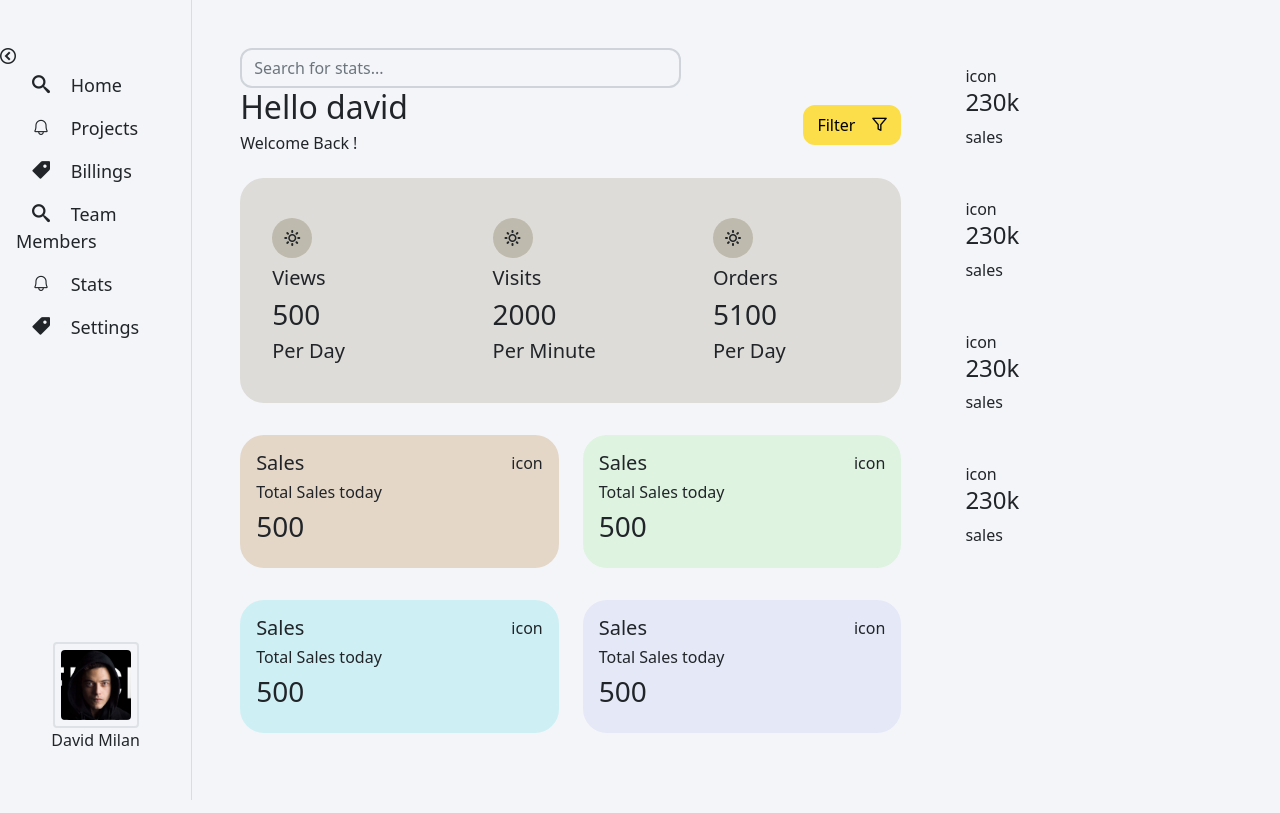
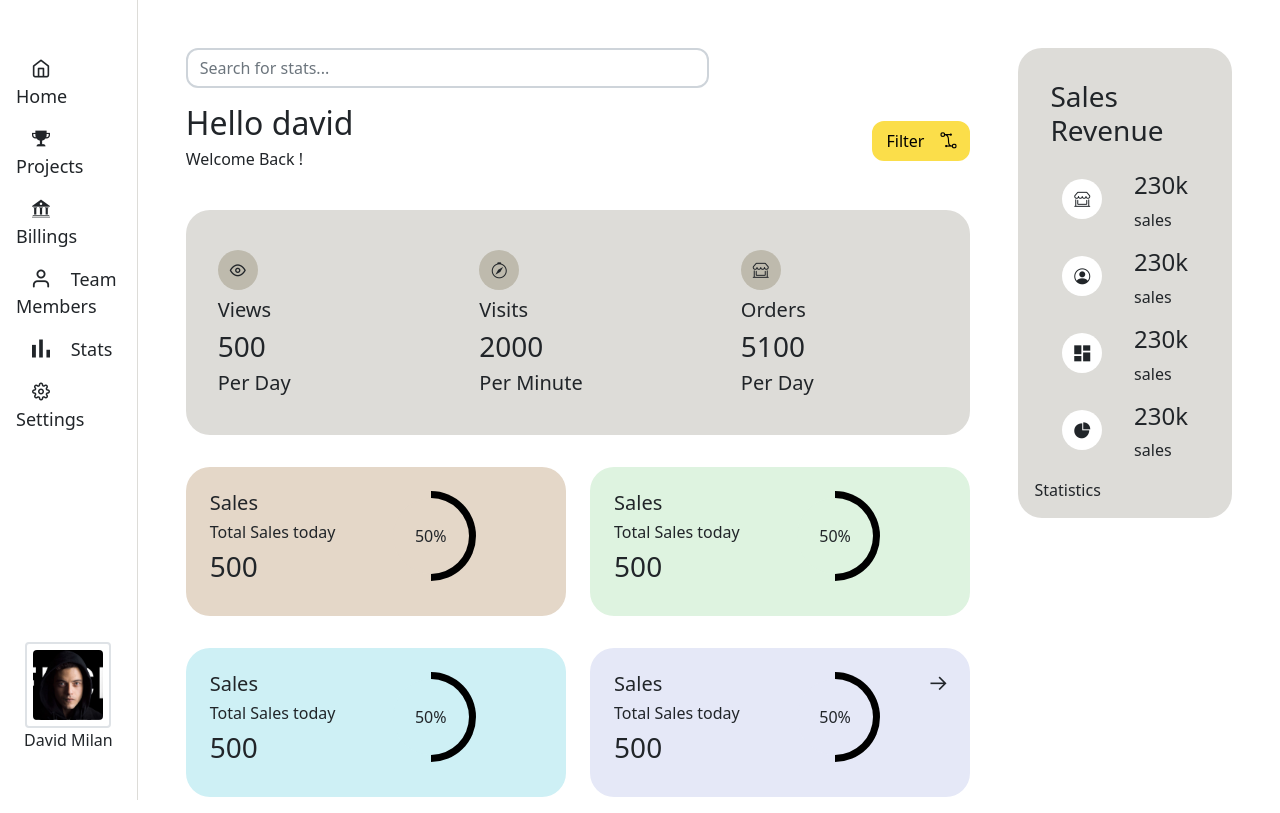
Before and after one commit to omkhambhata24/CSS, a website: page Dashboard-Bootstrap/index.html in a window 1280 px wide. Drawn offline with Linux system fonts and the light colour scheme.

Commit message:
fix: Icons and styling of Dashboard

```diff
--- a/Dashboard-Bootstrap/assets/scss/base/_colors.scss
+++ b/Dashboard-Bootstrap/assets/scss/base/_colors.scss
@@ -12,7 +12,7 @@ $gray: #dddcd8;
 $dark-gray: #bebaad;
 
 // Additional Shades of gray color
-$light: #f4f5f9;
+$light: #ffffff;
 $extra-light: #fcfcfc;
 $green: #def3e0;
 $skin: #e4d7c8;
@@ -44,3 +44,9 @@ $theme-colors: (
     background-color: $val;
   }
 }
+
+@each $key, $val in $theme-colors {
+  .icon-#{$key} {
+    color: $val;
+  }
+}
--- a/Dashboard-Bootstrap/assets/scss/component/_cards.scss
+++ b/Dashboard-Bootstrap/assets/scss/component/_cards.scss
@@ -20,3 +20,29 @@
     border-radius: 50%;
     background-color: $dark-gray;
 }
+
+.pie-chart{
+    height: 90px;
+    width: 90px;
+    border-radius: 50%;
+    background: conic-gradient(black 50%, transparent 50% 100%);
+    overflow:hidden;
+}
+
+.inner-circle{
+    height:85%;
+    width:85%;
+    border-radius: 50%;
+}
+
+.sales-wrapper {
+    border-radius: $card-border-radius;
+    background-color: $gray;
+}
+
+.sales-icon{
+    height: 40px;
+    width: 40px;
+    border-radius: 50%;
+    background-color: $light;
+}
--- a/Dashboard-Bootstrap/index.html
+++ b/Dashboard-Bootstrap/index.html
@@ -29,27 +29,27 @@
             <nav class="d-flex flex-column flex-grow-1">
                 <ul class="list-group">
                     <li class="list-group-item">
-                        <span class="px-3 icon-search"></span>
+                        <span class="px-3 icon-home"></span>
                         <span>Home</span>
                     </li>
                     <li class="list-group-item">
-                        <span class="px-3 icon-bell"></span>
+                        <span class="px-3 icon-trophy"></span>
                         <span>Projects</span>
                     </li>
                     <li class="list-group-item">
-                        <span class="px-3 icon-tag"></span>
+                        <span class="px-3 icon-bank"></span>
                         <span>Billings</span>
                     </li>
                     <li class="list-group-item">
-                        <span class="px-3 icon-search"></span>
+                        <span class="px-3 icon-user"></span>
                         <span>Team Members</span>
                     </li>
                     <li class="list-group-item">
-                        <span class="px-3 icon-bell"></span>
+                        <span class="px-3 icon-bar-chart"></span>
                         <span>Stats</span>
                     </li>
                     <li class="list-group-item">
-                        <span class="px-3 icon-tag"></span>
+                        <span class="px-3 icon-settings"></span>
                         <span>Settings</span>
                     </li>
                 </ul>
@@ -70,18 +70,18 @@
 
 
         <div class="main-content flex-grow-1 row gx-0 p-5">
-            <div class="col-8">
+            <div class="col-9">
                 <div class="flex-nowrap col-8">
                     <input type="text" class="form-control" placeholder="Search for stats..." aria-label="Username"
                         aria-describedby="addon-wrapping">
                 </div>
-                <div class="d-flex justify-content-between align-items-center">
+                <div class="d-flex justify-content-between align-items-center py-3">
                     <div class="details">
                         <h2>Hello david</h2>
                         <h6>Welcome Back !</h6>
                     </div>
                     <div class="d-flex justify-content-end header-button text-center">
-                        <button type="submit" class="btn btn-secondary">Filter<i class="ps-3 icon-filter"></i></button>
+                        <button type="submit" class="btn btn-secondary">Filter<i class="ps-3 icon-filters"></i></button>
                     </div>
                 </div>
 
@@ -91,7 +91,7 @@
                         <div class="card p-3">
                             <div class="card-body">
                                 <div class="inner-card d-flex justify-content-center align-items-center my-2">
-                                    <span class="icon-sun"></span>
+                                    <span class="icon-eye"></span>
                                 </div>
                                 <h5 class="card-title">Views</h5>
                                 <h3 class="counter">500</h3>
@@ -103,7 +103,7 @@
                         <div class="card p-3">
                             <div class="card-body">
                                 <div class="inner-card d-flex justify-content-center align-items-center my-2">
-                                    <span class="icon-sun"></span>
+                                    <span class="icon-compass"></span>
                                 </div>
                                 <h5 class="card-title">Visits</h5>
                                 <h3 class="counter">2000</h3>
@@ -115,7 +115,7 @@
                         <div class="card p-3">
                             <div class="card-body">
                                 <div class="inner-card d-flex justify-content-center align-items-center my-2">
-                                    <span class="icon-sun"></span>
+                                    <span class="icon-shop-window"></span>
                                 </div>
                                 <h5 class="card-title">Orders</h5>
                                 <h3 class="counter">5100</h3>
@@ -130,56 +130,80 @@
                 <div class="row">
                     <div class="col-6 my-3">
                         <div class="card">
-                            <div class="card-body d-flex justify-content-between card-skin">
+                            <div class="card-body p-4 d-flex justify-content-between card-skin">
                                 <div class="details">
                                     <h5 class="card-title">Sales</h5>
                                     <h6 class="card-details">Total Sales today</h6>
                                     <h3 class="counter">500</h3>
                                 </div>
-                                <div class="icons">
-                                    <span class="icon">icon</span>
+                                <div class="pie-chart d-flex justify-content-center align-items-center">
+                                    <div
+                                        class="inner-circle d-flex justify-content-center align-items-center card-skin">
+                                        <span>50%</span>
+                                    </div>
+                                </div>
+                                <div>
+                                    <span class="icon-arrow-down"></span>
                                 </div>
                             </div>
                         </div>
                     </div>
                     <div class="col-6 my-3">
                         <div class="card">
-                            <div class="card-body d-flex justify-content-between card-green">
+                            <div class="card-body p-4 d-flex justify-content-between card-green">
                                 <div class="details">
                                     <h5 class="card-title">Sales</h5>
                                     <h6 class="card-details">Total Sales today</h6>
                                     <h3 class="counter">500</h3>
                                 </div>
-                                <div class="icons">
-                                    <span class="icon">icon</span>
+                                <div class="pie-chart d-flex justify-content-center align-items-center">
+                                    <div
+                                        class="inner-circle d-flex justify-content-center align-items-center card-green">
+                                        <span>50%</span>
+                                    </div>
+                                </div>
+                                <div>
+                                    <span class="icon-arrow-down"></span>
                                 </div>
                             </div>
                         </div>
                     </div>
                     <div class="col-6 my-3">
                         <div class="card">
-                            <div class="card-body d-flex justify-content-between card-primary">
+                            <div class="card-body p-4 d-flex justify-content-between card-primary">
                                 <div class="details">
                                     <h5 class="card-title">Sales</h5>
                                     <h6 class="card-details">Total Sales today</h6>
                                     <h3 class="counter">500</h3>
                                 </div>
-                                <div class="icons">
-                                    <span class="icon">icon</span>
+                                <div class="pie-chart d-flex justify-content-center align-items-center">
+                                    <div
+                                        class="inner-circle d-flex justify-content-center align-items-center card-primary">
+                                        <span>50%</span>
+                                    </div>
+                                </div>
+                                <div>
+                                    <span class="icon-arrow-up"></span>
                                 </div>
                             </div>
                         </div>
                     </div>
                     <div class="col-6 my-3">
                         <div class="card">
-                            <div class="card-body d-flex justify-content-between card-purple">
+                            <div class="card-body p-4 d-flex justify-content-between card-purple">
                                 <div class="details">
                                     <h5 class="card-title">Sales</h5>
                                     <h6 class="card-details">Total Sales today</h6>
                                     <h3 class="counter">500</h3>
                                 </div>
-                                <div class="icons">
-                                    <span class="icon">icon</span>
+                                <div class="pie-chart d-flex justify-content-center align-items-center">
+                                    <div
+                                        class="inner-circle d-flex justify-content-center align-items-center card-purple">
+                                        <span>50%</span>
+                                    </div>
+                                </div>
+                                <div>
+                                    <span class="icon-arrow"></span>
                                 </div>
                             </div>
                         </div>
@@ -189,46 +213,55 @@
                 <!-- End: Card-Analytics -->
 
             </div>
-            <div class="col-4 ps-5">
-                <div class="sales-revenue">
+            <div class="col-3 ps-5">
+                <div class="sales-wrapper p-3">
+                    <h3 class="p-3 d-flex justify-content-center">Sales Revenue</h3>
                     <!-- revenue-card:start -->
                     <div class="row revenue-card">
-                        <div class="col-12">
-                            <div class="card p-3 d-flex">
-                                <span>icon</span>
+                        <div class="col-12 px-4 d-flex justify-content-around">
+                            <div class="sales-icon d-flex justify-content-center align-items-center my-2">
+                                <span class="icon-shop-window"></span>
+                            </div>
                             <div class="details">
                                 <h4>230k</h4>
                                 <p class="titles">sales</p>
                             </div>
                         </div>
+
+                        <div class="col-12 px-4 d-flex justify-content-around">
+                            <div class="sales-icon d-flex justify-content-center align-items-center my-2">
+                                <span class="icon-customer"></span>
                             </div>
-                        <div class="col-12">
-                            <div class="card p-3 d-flex">
-                                <span>icon</span>
                             <div class="details">
                                 <h4>230k</h4>
                                 <p class="titles">sales</p>
                             </div>
                         </div>
+
+                        <div class="col-12 px-4 d-flex justify-content-around">
+                            <div class="sales-icon d-flex justify-content-center align-items-center my-2">
+                                <span class="icon-dashboard"></span>
                             </div>
-                        <div class="col-12">
-                            <div class="card p-3 d-flex">
-                                <span>icon</span>
                             <div class="details">
                                 <h4>230k</h4>
                                 <p class="titles">sales</p>
                             </div>
                         </div>
+
+                        <div class="col-12 px-4 d-flex justify-content-around">
+                            <div class="sales-icon d-flex justify-content-center align-items-center my-2">
+                                <span class="icon-chart"></span>
                             </div>
-                        <div class="col-12">
-                            <div class="card p-3 d-flex">
-                                <span>icon</span>
                             <div class="details">
                                 <h4>230k</h4>
                                 <p class="titles">sales</p>
                             </div>
                         </div>
+
+                        <div>
+                            Statistics
                         </div>
+
                     </div>
 
                 </div>
```
Also changed, not shown: Dashboard-Bootstrap/assets/icons/demo-files/demo.css (+0 -9 lines), Dashboard-Bootstrap/assets/icons/demo.html (+170 -193 lines), Dashboard-Bootstrap/assets/icons/selection.json (+1 -1 lines), Dashboard-Bootstrap/assets/css/style.min.css, Dashboard-Bootstrap/assets/icons/fonts/app.ttf, Dashboard-Bootstrap/assets/icons/fonts/app.woff, Dashboard-Bootstrap/assets/icons/style.css, 3 other files. Lines whose indentation alone changed are shown as unchanged.
